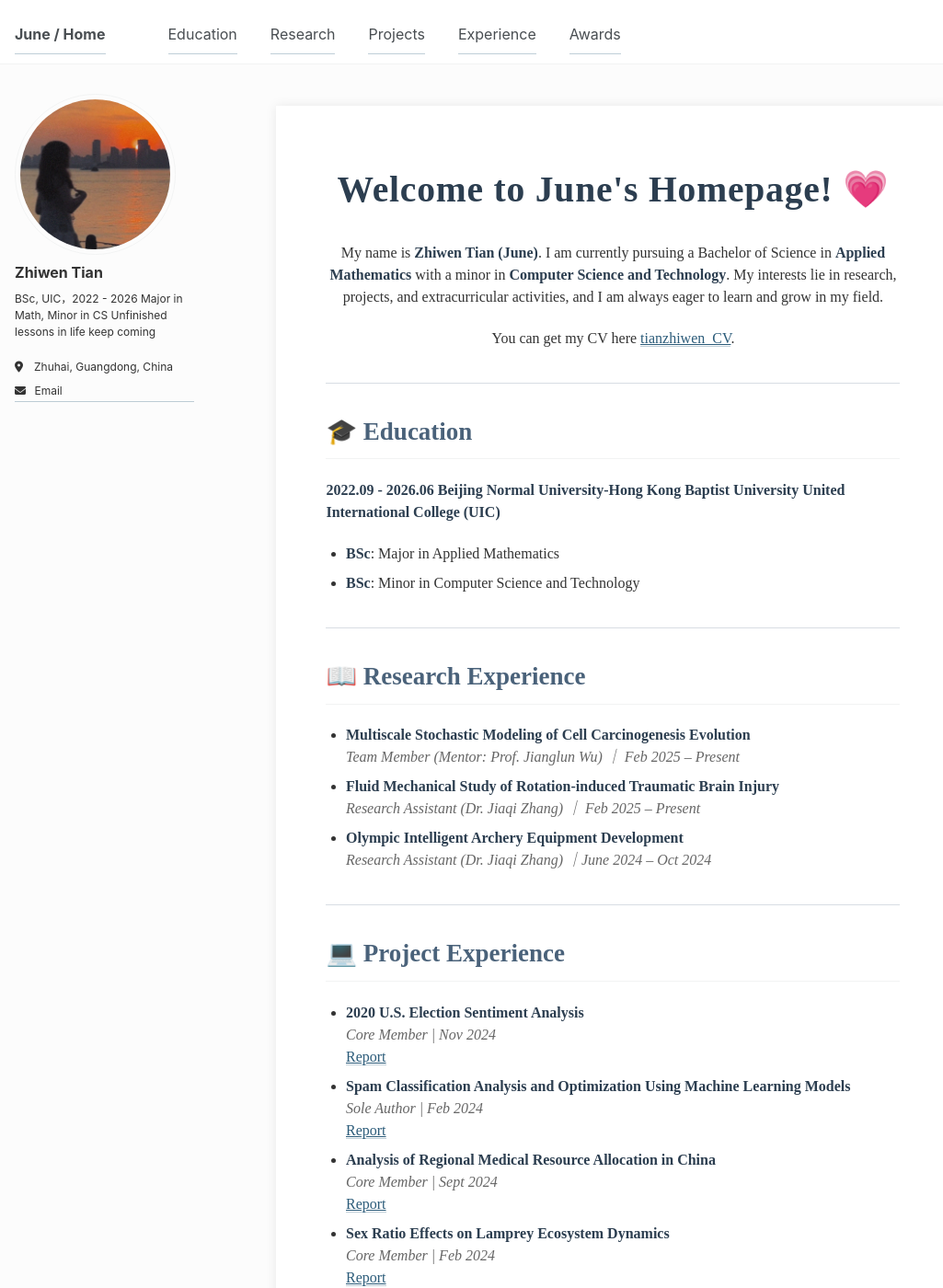
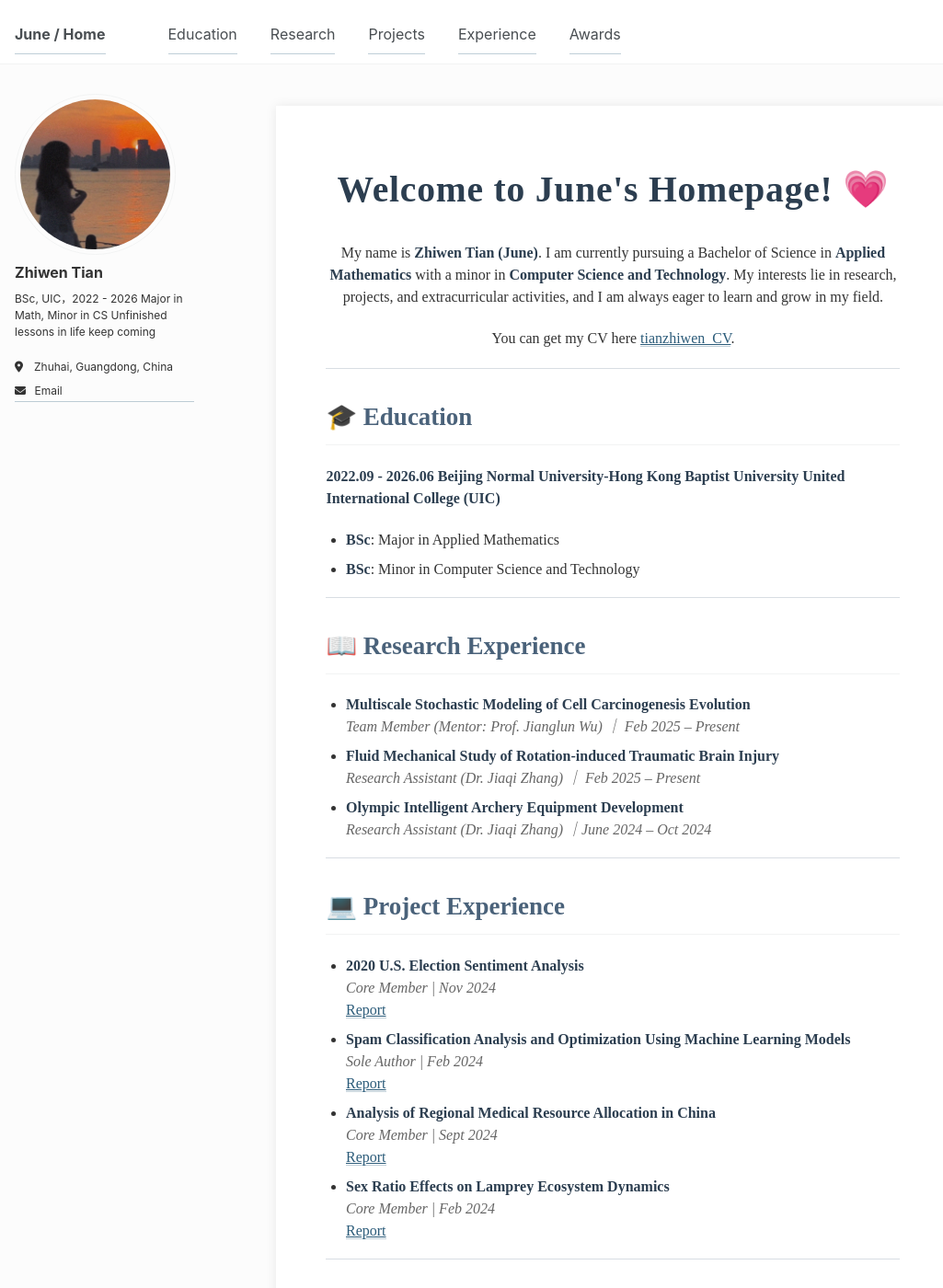
Before and after one commit to Orange1207/Orange1207.github.io, a Jekyll site: the page built from _pages/about.md, in a window 1280 px wide and 1400 px high. Shown: the whole window at 92% size, without its empty margins (0-1025 px from the left). Built offline with Jekyll 4.4.1, drawn with Linux system fonts in a browser that asks for light colours.

Commit message:
Update custom.css

```diff
--- a/assets/css/custom.css
+++ b/assets/css/custom.css
@@ -17,7 +17,7 @@ body {
 }
 
 .container {
-  max-width: 900px;
+  max-width: 2000px;
   margin: 0 auto;
   padding: 2rem 3rem;
   background: white;
@@ -59,7 +59,7 @@ hr {
   border: 0;
   height: 1px;
   background: var(--border-color);
-  margin: 2rem 0;
+  margin: 1rem 0;
 }
 
 /* ================= 专业元素 ================= */
```
